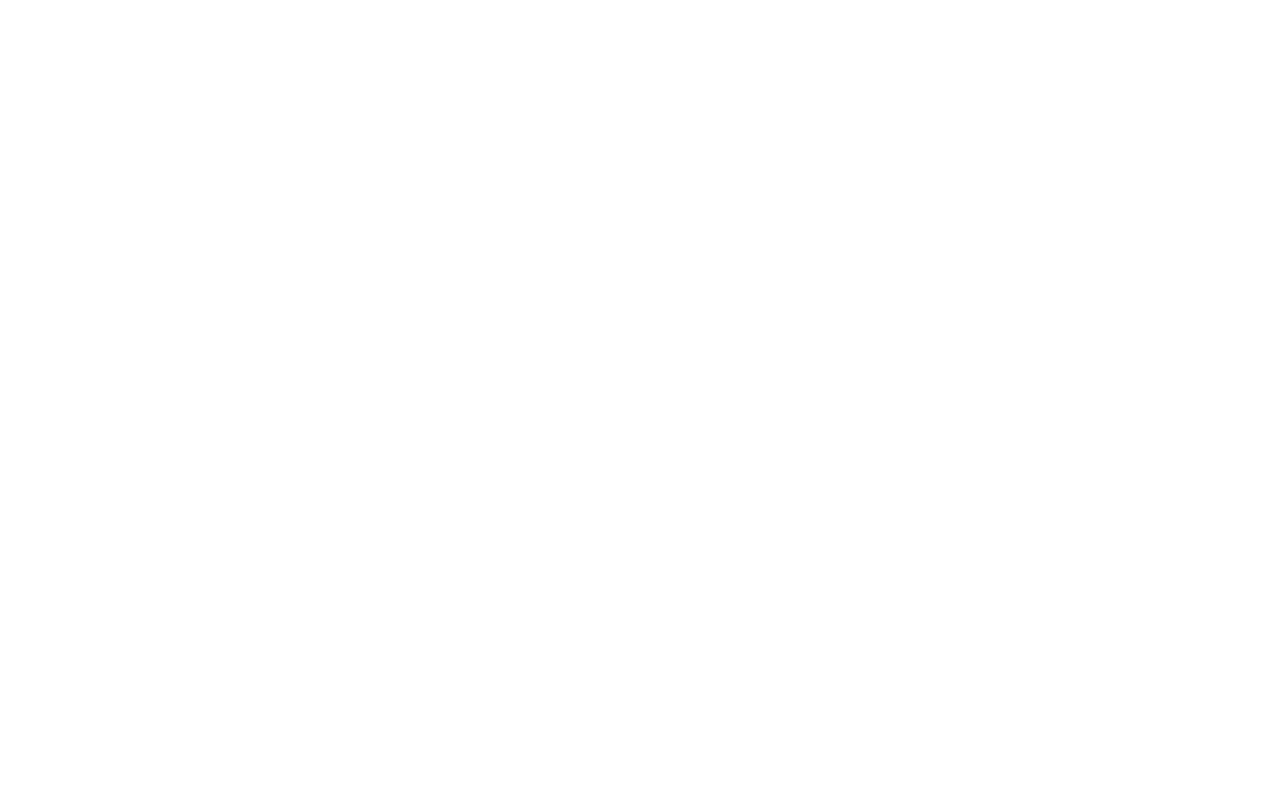
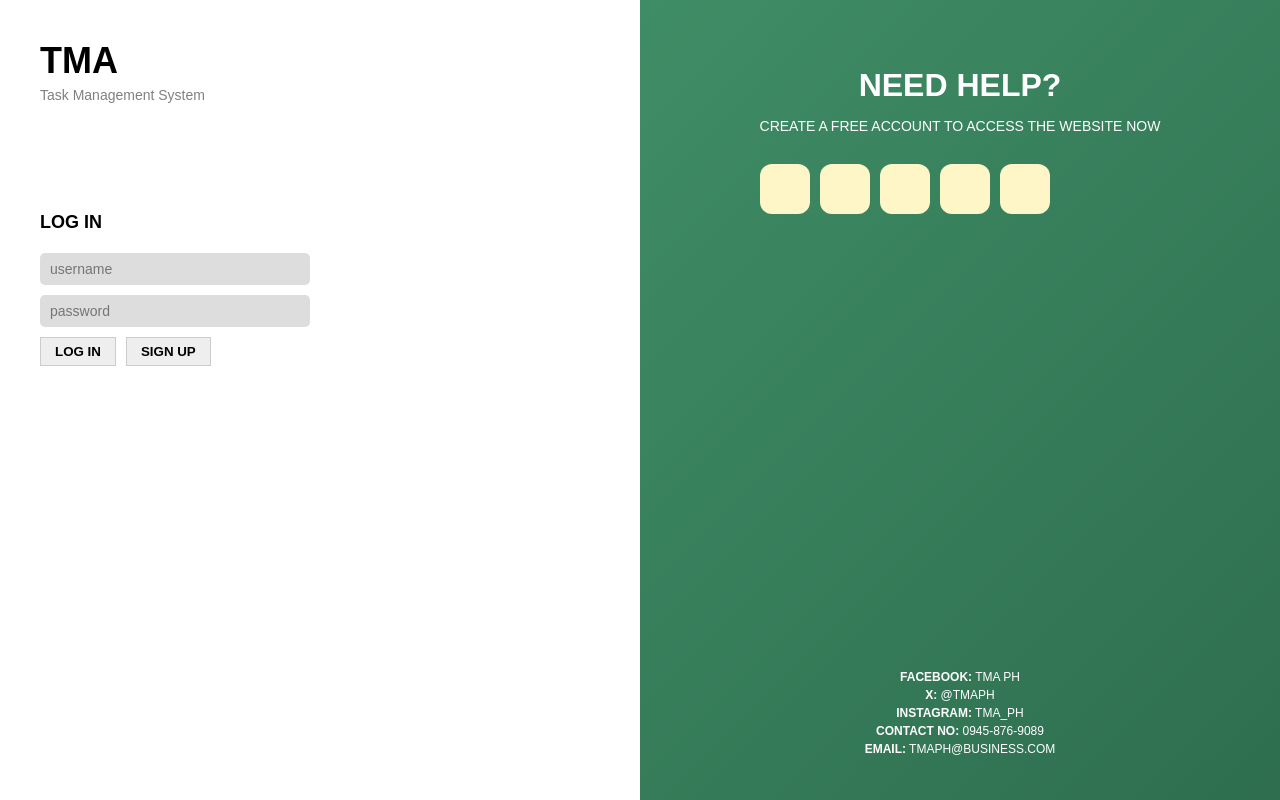
Before and after one commit to carlanthonyyyyy/task_management, a React (Create React App) app: page / in a window 1280 px wide. Before the commit this address had no page. Built offline with nearby package versions, Linux system fonts and the light colour scheme.

Commit message:
Lance app.js ui

```diff
--- a/src/App.css
+++ b/src/App.css
@@ -1,38 +1,121 @@
-.App {
+body,
+html,
+#root {
+  margin: 0;
+  padding: 0;
+  height: 100%;
+  font-family: 'Arial', sans-serif;
+}
+
+.container {
+  display: flex;
+  height: 100vh;
+}
+
+/* LEFT PANEL */
+.left-panel {
+  flex: 1;
+  background-color: white;
+  padding: 40px;
+  display: flex;
+  flex-direction: column;
+  justify-content: flex-start;
+}
+
+.logo {
+  margin-bottom: 80px;
+}
+
+.logo h1 {
+  font-size: 36px;
+  margin: 0;
+}
+
+.logo p {
+  font-size: 14px;
+  color: gray;
+  margin-top: 5px;
+}
+
+.login-box {
+  display: flex;
+  flex-direction: column;
+  align-items: flex-start;
+}
+
+.login-box h2 {
+  font-size: 18px;
+  margin-bottom: 20px;
+}
+
+.login-box input {
+  margin-bottom: 10px;
+  padding: 8px 10px;
+  width: 250px;
+  border: none;
+  background-color: #ddd;
+  border-radius: 5px;
+  font-size: 14px;
+}
+
+.auth-buttons {
+  display: flex;
+  gap: 10px;
+}
+
+.auth-buttons button {
+  padding: 6px 14px;
+  background-color: #eee;
+  border: 1px solid #ccc;
+  font-weight: bold;
+  cursor: pointer;
+}
+
+.auth-buttons button:hover {
+  background-color: #ddd;
+}
+
+/* RIGHT PANEL */
+.right-panel {
+  flex: 1;
+  background: linear-gradient(135deg, #3f8d66, #2e6e4f);
+  color: white;
+  padding: 40px;
+  display: flex;
+  flex-direction: column;
+  justify-content: space-between;
+  align-items: center;
   text-align: center;
 }
 
-.App-logo {
-  height: 40vmin;
-  pointer-events: none;
+.help-box h2 {
+  font-size: 32px;
+  margin-bottom: 10px;
 }
 
-@media (prefers-reduced-motion: no-preference) {
-  .App-logo {
-    animation: App-logo-spin infinite 20s linear;
-  }
+.help-box p {
+  font-size: 14px;
+  margin-bottom: 30px;
 }
 
-.App-header {
-  background-color: #282c34;
-  min-height: 100vh;
+.help-icons {
   display: flex;
-  flex-direction: column;
-  align-items: center;
-  justify-content: center;
-  font-size: calc(10px + 2vmin);
-  color: white;
+  gap: 10px;
 }
 
-.App-link {
-  color: #61dafb;
+.icon-box {
+  width: 50px;
+  height: 50px;
+  background-color: #fef6c7;
+  border-radius: 12px;
 }
 
-@keyframes App-logo-spin {
-  from {
-    transform: rotate(0deg);
-  }
-  to {
-    transform: rotate(360deg);
-  }
+/* Footer Info */
+.contact-info {
+  font-size: 12px;
+  text-align: center;
 }
+
+.contact-info p {
+  margin: 4px 0;
+}
--- a/src/App.js
+++ b/src/App.js
@@ -1,17 +1,95 @@
-import React from "react";
-import { BrowserRouter as Router, Routes, Route } from "react-router-dom";
-import Login from "./components/Login";
-import Signup from "./components/Signup";
+import React, { useState } from 'react';
+import { auth } from './firebase';
+import {
+  createUserWithEmailAndPassword,
+  signInWithEmailAndPassword,
+  signOut,
+} from 'firebase/auth';
+import './App.css';
 
-const App = () => {
+function App() {
+  const [email, setEmail] = useState('');
+  const [password, setPassword] = useState('');
+
+  const signUp = async () => {
+    try {
+      await createUserWithEmailAndPassword(auth, email, password);
+      alert('Signed up successfully!');
+    } catch (error) {
+      alert(error.message);
+    }
+  };
+
+  const logIn = async () => {
+    try {
+      await signInWithEmailAndPassword(auth, email, password);
+      alert('Logged in!');
+    } catch (error) {
+      alert(error.message);
+    }
+  };
+
+  const logOut = async () => {
+    try {
+      await signOut(auth);
+      alert('Logged out!');
+    } catch (error) {
+      alert(error.message);
+    }
+  };
+
   return (
-    <Router>
-      <Routes>
-        <Route path="/login" element={<Login />} />
-        <Route path="/signup" element={<Signup />} />
-      </Routes>
-    </Router>
+    <div className="container">
+      {/* Left Panel */}
+      <div className="left-panel">
+        <div className="logo">
+          <h1>TMA</h1>
+          <p>Task Management System</p>
+        </div>
+        <div className="login-box">
+          <h2>LOG IN</h2>
+          <input
+            type="text"
+            placeholder="username"
+            value={email}
+            onChange={(e) => setEmail(e.target.value)}
+          />
+          <input
+            type="password"
+            placeholder="password"
+            value={password}
+            onChange={(e) => setPassword(e.target.value)}
+          />
+          <div className="auth-buttons">
+            <button onClick={logIn}>LOG IN</button>
+            <button onClick={signUp}>SIGN UP</button>
+          </div>
+        </div>
+      </div>
+
+      {/* Right Panel */}
+      <div className="right-panel">
+        <div className="help-box">
+          <h2>NEED HELP?</h2>
+          <p>CREATE A FREE ACCOUNT TO ACCESS THE WEBSITE NOW</p>
+          <div className="help-icons">
+            <div className="icon-box" />
+            <div className="icon-box" />
+            <div className="icon-box" />
+            <div className="icon-box" />
+            <div className="icon-box" />
+          </div>
+        </div>
+        <div className="contact-info">
+          <p><strong>FACEBOOK:</strong> TMA PH</p>
+          <p><strong>X:</strong> @TMAPH</p>
+          <p><strong>INSTAGRAM:</strong> TMA_PH</p>
+          <p><strong>CONTACT NO:</strong> 0945-876-9089</p>
+          <p><strong>EMAIL:</strong> TMAPH@BUSINESS.COM</p>
+        </div>
+      </div>
+    </div>
   );
-};
+}
 
 export default App;
```
